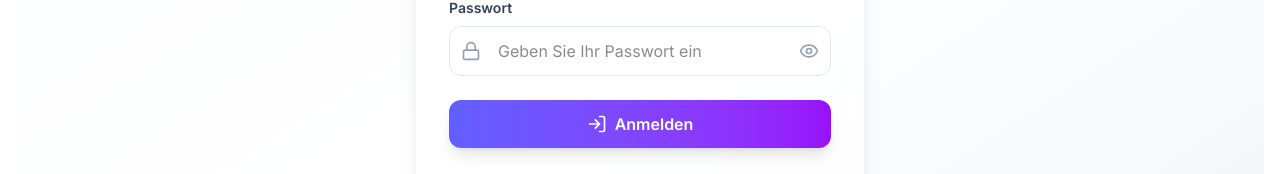
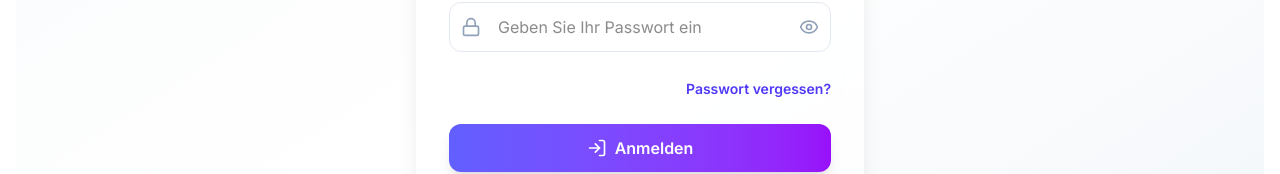
Before and after one commit to flacoonb/4minitz-2.0, a Next.js app: page /auth/login in a window 1280 px wide. Shown: the part 551-725 px from the top of the page. Built offline with nearby package versions, Linux system fonts and the light colour scheme; no server answers; the database is empty.

Commit message:
feat: add forgot password link on login

```diff
--- a/app/auth/login/page.tsx
+++ b/app/auth/login/page.tsx
@@ -156,6 +156,15 @@ const LoginPage = () => {
               </div>
             </div>
 
+            <div className="mt-2 text-right">
+              <Link
+                href="/auth/forgot-password"
+                className="text-sm font-semibold text-indigo-600 hover:text-indigo-500 transition-colors"
+              >
+                Passwort vergessen?
+              </Link>
+            </div>
+
             {/* Submit Button */}
             <button
               type="submit"
--- a/app/auth/signin/page.tsx
+++ b/app/auth/signin/page.tsx
@@ -99,6 +99,15 @@ export default function SignInPage() {
             </div>
           </div>
 
+          <div className="text-right">
+            <Link
+              href="/auth/forgot-password"
+              className="text-sm text-blue-600 hover:text-blue-800"
+            >
+              Forgot password?
+            </Link>
+          </div>
+
           <div>
             <button
               type="submit"
```
